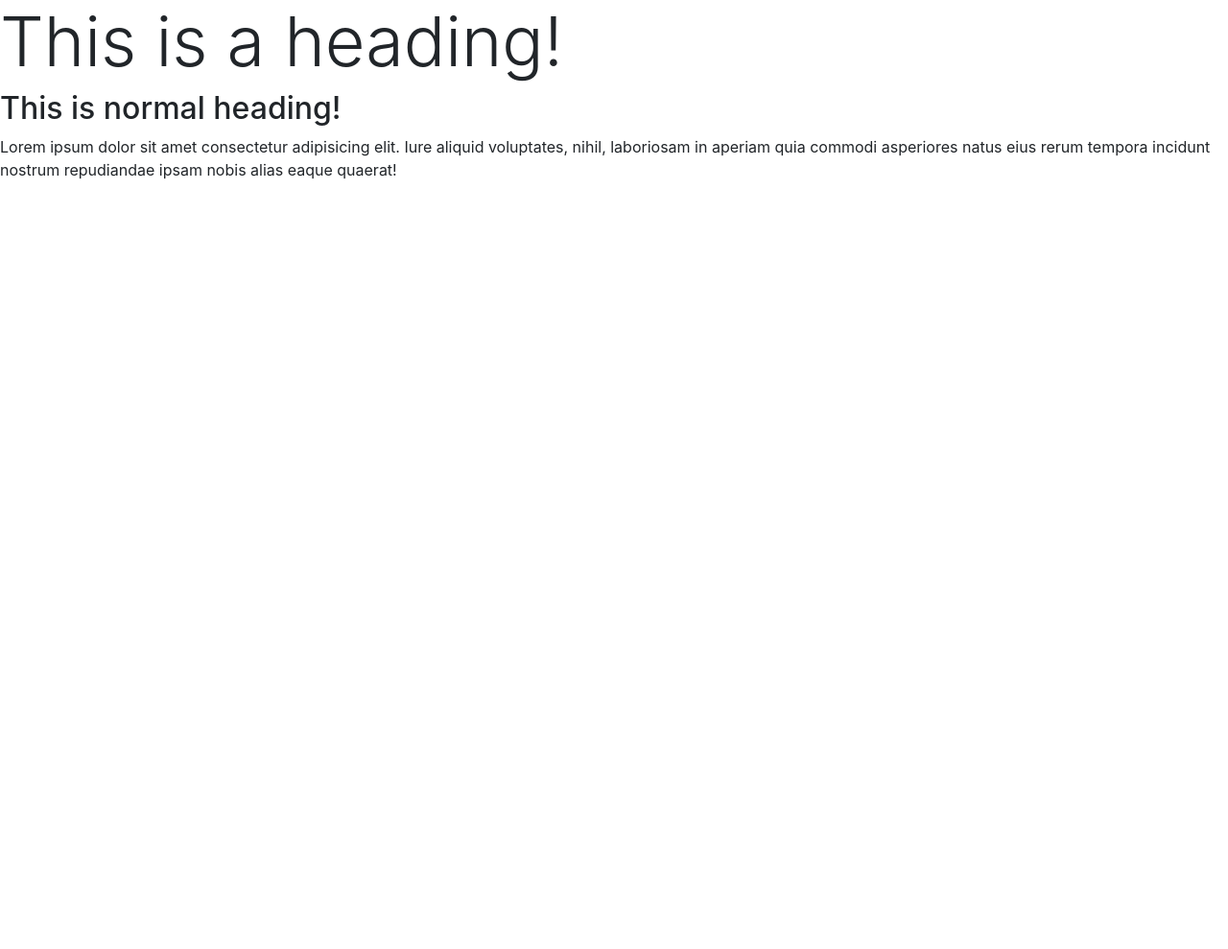
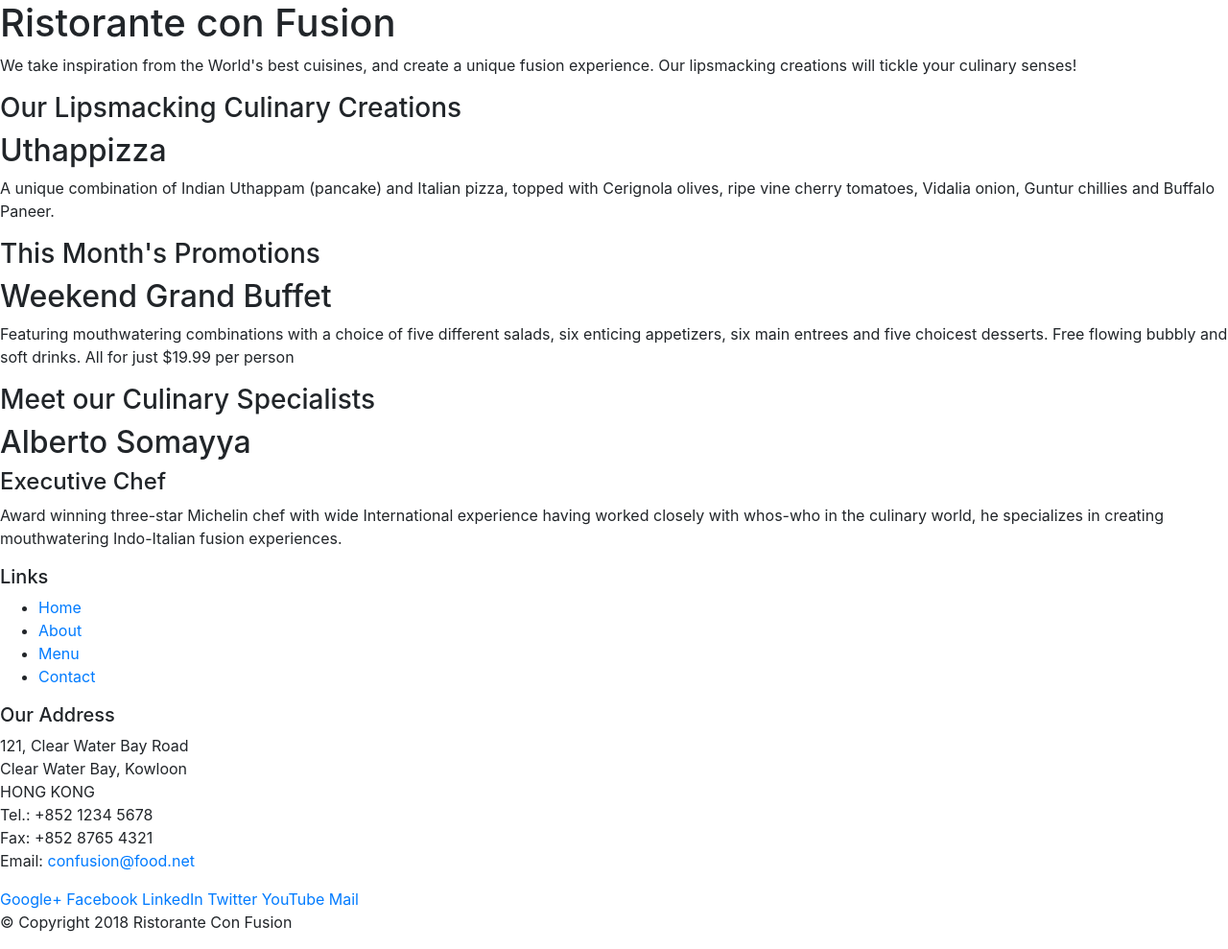
Before and after one commit to eternalAbyss/Web-Development, a website: page Coursera/week1/index.html in a window 1280 px wide. Shown: the whole page at 96% size. Before the commit the page ends 800 px from the top, so only its background shows below. Drawn offline with nearby package versions, Linux system fonts and the light colour scheme.

Commit message:
course mods

```diff
--- a/Coursera/week1/index.html
+++ b/Coursera/week1/index.html
@@ -7,20 +7,97 @@
     <!-- bootstrap -->
     <link rel="stylesheet" href="./node_modules/bootstrap/dist/css/bootstrap.min.css">
 
-    <title>Document</title>
+    <title>Ristorante Con Fusion</title>
 </head>
 <body>
-    <h1 class="display-3">
-        This is a heading!
-    </h1>
-    <h2 class="display-5">
-        This is normal heading!
-    </h2>
-    <p class="">
-        Lorem ipsum dolor sit amet consectetur adipisicing elit. Iure aliquid voluptates, nihil,
-        laboriosam in aperiam quia commodi asperiores natus eius rerum tempora incidunt nostrum
-        repudiandae ipsam nobis alias eaque quaerat!
-    </p>
+    <header>
+        <div>
+            <div>
+                <div>
+                    <h1>Ristorante con Fusion</h1>
+                    <p>We take inspiration from the World's best cuisines, and create a unique fusion experience. Our lipsmacking creations will tickle your culinary senses!</p>
+                </div>
+                <div>
+                </div>
+            </div>
+        </div>
+    </header>
+
+    <div>
+        <div>
+            <div>
+                <h3>Our Lipsmacking Culinary Creations</h3>
+            </div>
+            <div>
+                <h2>Uthappizza</h2>
+                <p>A unique combination of Indian Uthappam (pancake) and Italian pizza, topped with Cerignola olives, ripe vine cherry tomatoes, Vidalia onion, Guntur chillies and Buffalo Paneer.</p>
+            </div>
+        </div>
+
+
+        <div>
+            <div>
+                <h3>This Month's Promotions</h3>
+            </div>
+            <div>
+                <h2>Weekend Grand Buffet</h2>
+                <p>Featuring mouthwatering combinations with a choice of five different salads, six enticing appetizers, six main entrees and five choicest desserts. Free flowing bubbly and soft drinks. All for just $19.99 per person </p>
+            </div>
+        </div>
+
+        <div>
+            <div>
+                <h3>Meet our Culinary Specialists</h3>
+            </div>
+            <div>
+                <h2>Alberto Somayya</h2>
+                <h4>Executive Chef</h4>
+                <p>Award winning three-star Michelin chef with wide International experience having worked closely with whos-who in the culinary world, he specializes in creating mouthwatering Indo-Italian fusion experiences. </p>
+            </div>
+        </div>
+    </div>
+
+    <footer>
+        <div>
+            <div>
+                <div>
+                    <h5>Links</h5>
+                    <ul>
+                        <li><a href="#">Home</a></li>
+                        <li><a href="#">About</a></li>
+                        <li><a href="#">Menu</a></li>
+                        <li><a href="#">Contact</a></li>
+                    </ul>
+                </div>
+                <div>
+                    <h5>Our Address</h5>
+                    <address>
+                        121, Clear Water Bay Road<br>
+                        Clear Water Bay, Kowloon<br>
+                        HONG KONG<br>
+                        Tel.: +852 1234 5678<br>
+                        Fax: +852 8765 4321<br>
+                        Email: <a href="mailto:confusion@food.net">confusion@food.net</a>
+                    </address>
+                </div>
+                <div>
+                    <div>
+                        <a href="http://google.com/+">Google+</a>
+                        <a href="http://www.facebook.com/profile.php?id=">Facebook</a>
+                        <a href="http://www.linkedin.com/in/">LinkedIn</a>
+                        <a href="http://twitter.com/">Twitter</a>
+                        <a href="http://youtube.com/">YouTube</a>
+                        <a href="mailto:">Mail</a>
+                    </div>
+                </div>
+            </div>
+            <div>
+                <div>
+                    <p>© Copyright 2018 Ristorante Con Fusion</p>
+                </div>
+            </div>
+        </div>
+    </footer>
 
     <!-- Bootstrap Scripts -->
     <script src="./node_modules/jquery/dist/jquery.slim.min.js"></script>
```
